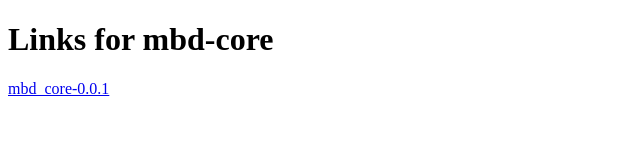
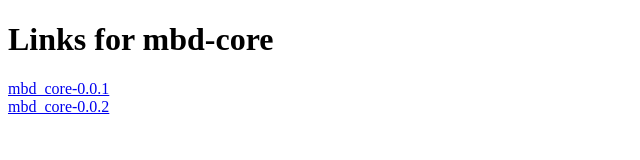
Before and after one commit to ZKAI-Network/mbd-pypi-index, a plain HTML site: page mbd-core/index.html in a window 1280 px wide. Shown: the whole page, without its empty margins (0-640 px from the left). Drawn offline with Linux system fonts and the light colour scheme.

Commit message:
add mbd-core v2.html

```diff
--- a/mbd-core/index.html
+++ b/mbd-core/index.html
@@ -6,5 +6,6 @@
   <body>
     <h1>Links for mbd-core</h1>
     <a href="git+https://github.com/ZKAI-Network/mbd-core.git@v0.0.1#egg=mbd_core-0.0.1+release" data-requires-python="&gt;=3.10">mbd_core-0.0.1</a><br/>
+    <a href="git+https://github.com/ZKAI-Network/mbd-core.git@v0.0.2#egg=mbd_core-0.0.2+release" data-requires-python="&gt;=3.10">mbd_core-0.0.2</a><br/>
   </body>
 </html>
```
